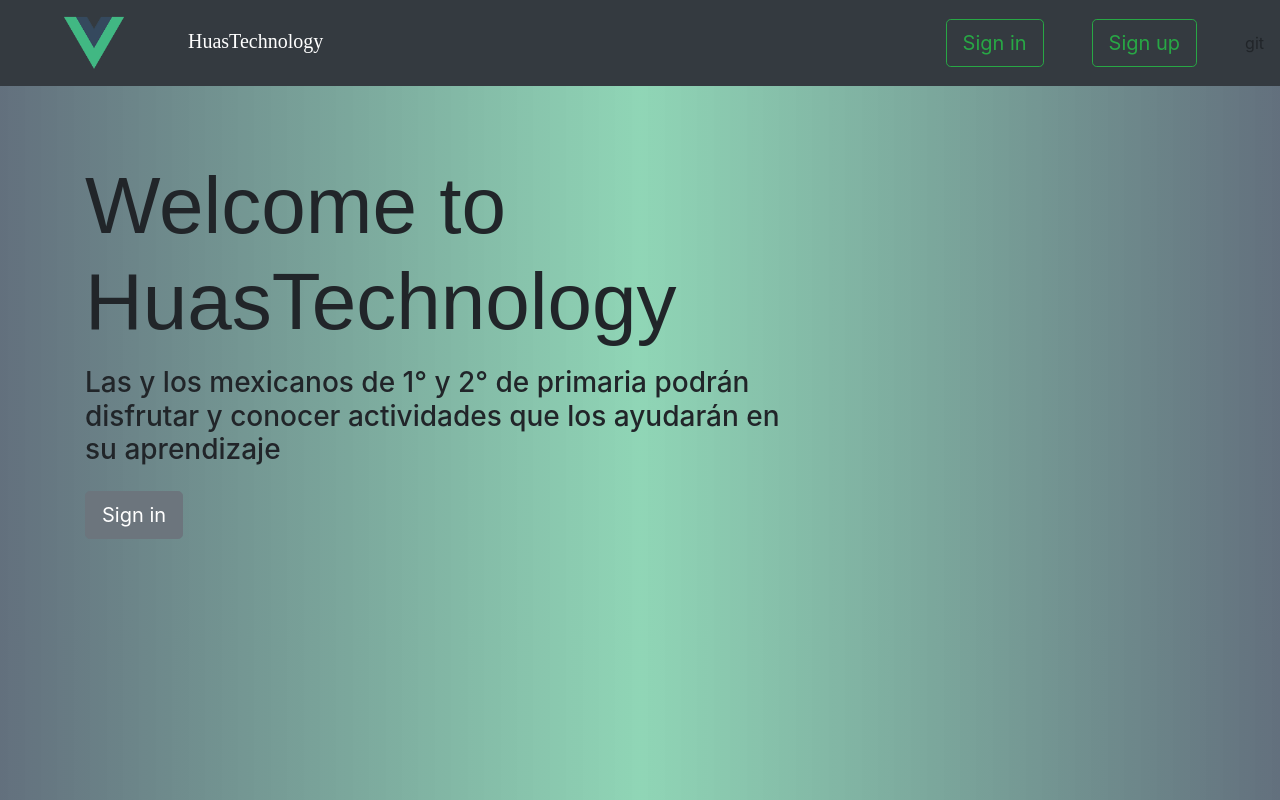
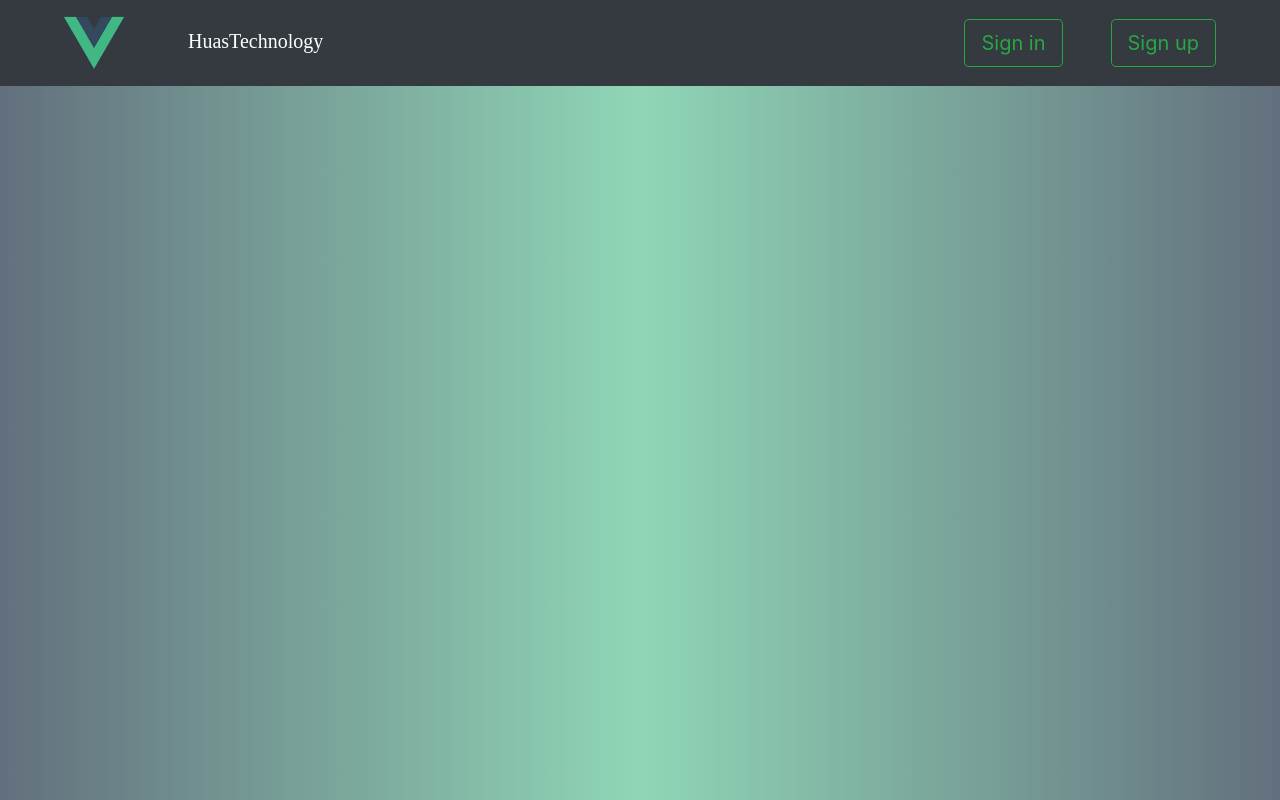
Before and after one commit to vicenteyah/interactive-book-Vuejs, a Vue app: page /SignIn in a window 1280 px wide. Built offline with nearby package versions, Linux system fonts and the light colour scheme.

Commit message:
mensaje de bienvenida movido a views home template

```diff
--- a/src/App.vue
+++ b/src/App.vue
@@ -8,23 +8,12 @@
       </a>
       <form class="form-inline my-2 my-lg-0">
         <button class="btn btn-outline-success btn-lg my-2 mx-0" type="submit">Sign in</button>
-        <button class="btn btn-outline-success btn-lg my-2 mx-5" @click="$router.push('/SignUp')">Sign up</button>git
+        <router-link class="btn btn-outline-success btn-lg my-2 mx-5" to="/SignUp">Sign up</router-link>
       </form>
     </nav>
-    <main class="bd-masthead" id="content" role="main">
-    <div class="container my-5">
-      <div class="row">
-        <div class="col-6 mx-auto col-md-4 order-md-2 my-5"></div>
-        <div class="col-md-8 order-md-1 text-center text-md-left pr-md-5 my-4">
-          <h1 class="mb-3">Welcome to HuasTechnology</h1>
-          <h3>Las y los mexicanos de 1° y 2° de primaria podrán disfrutar y conocer actividades que los ayudarán en su aprendizaje</h3>
-          <div class="d-flex flex-column flex-md-row my-4">
-            <button type="button" class="btn btn-secondary btn-lg">Sign in</button>
-          </div>
-        </div>
-      </div>
+    <div>
+      <router-view/>
     </div>
-  </main>
   </header>
 </template>
 
```
